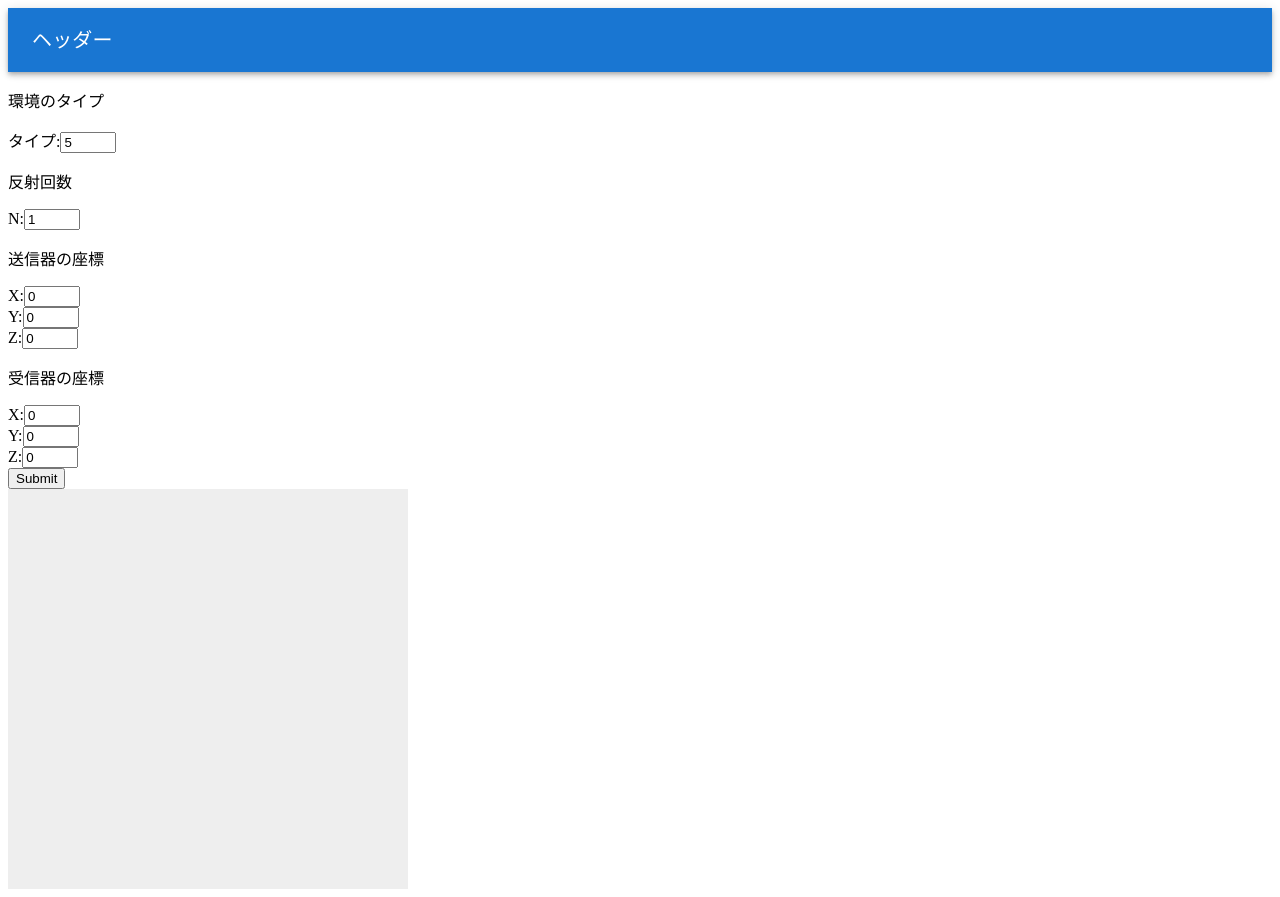
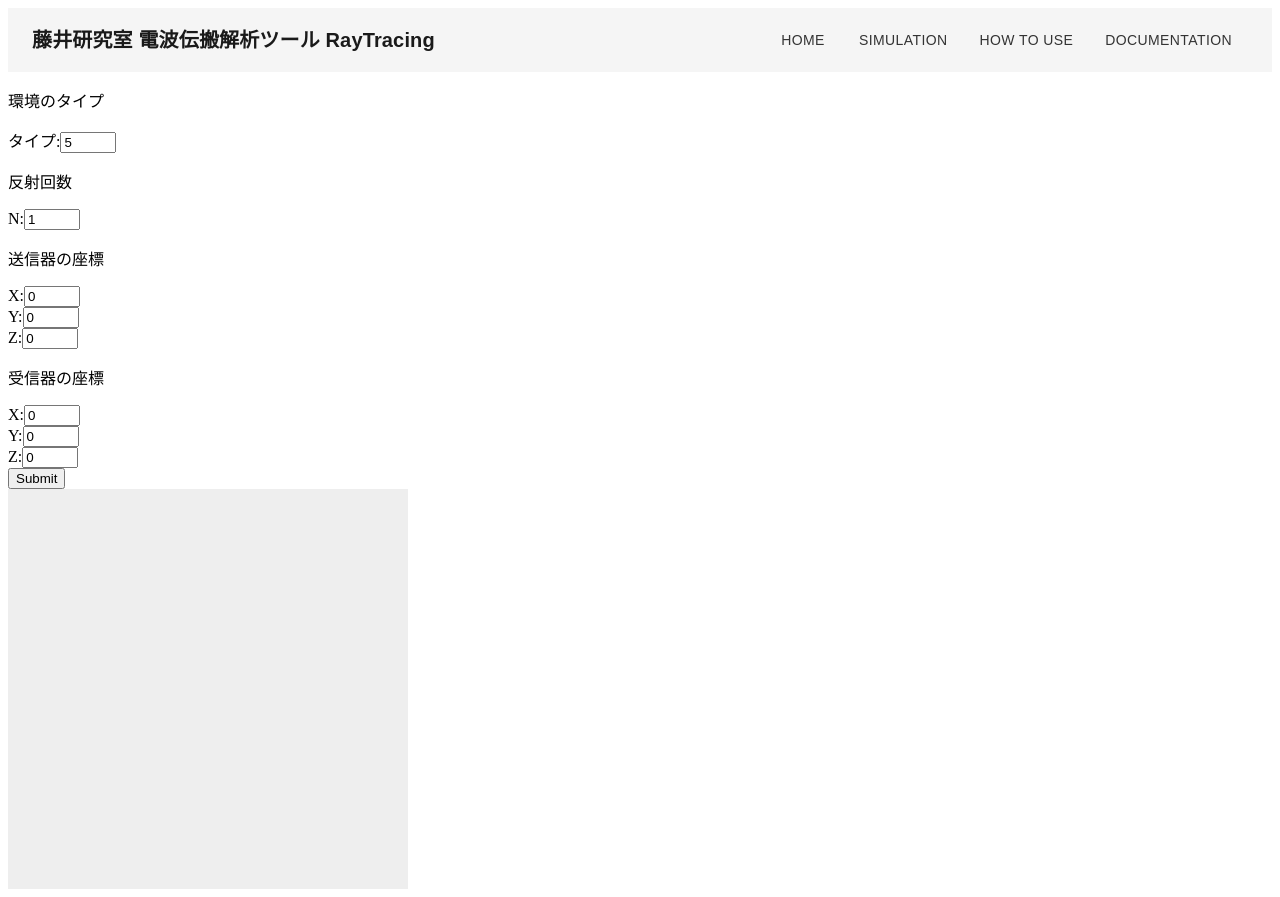
Before and after one commit to haruki33/web_raytracing, a React (Vite) app: page / in a window 1280 px wide. Built offline with nearby package versions, Linux system fonts and the light colour scheme.

Commit message:
💄 headerの変更

```diff
--- a/src/Header.tsx
+++ b/src/Header.tsx
@@ -2,15 +2,27 @@ import React from 'react';
 import AppBar from '@mui/material/AppBar';
 import Toolbar from '@mui/material/Toolbar';
 import Typography from '@mui/material/Typography';
+import { Button, Box } from '@mui/material';
 
-const Header: React.FC = () => (
-  <AppBar position="static">
-    <Toolbar>
-      <Typography variant="h6" component="div">
-        ヘッダー
-      </Typography>
-    </Toolbar>
-  </AppBar>
-);
+const navItems = ['Home', 'Simulation', 'How to Use', 'Documentation'];
+
+function Header() {
+  return (
+    <AppBar position="sticky" color="default" elevation={0}>
+      <Toolbar sx={{ justifyContent: 'space-between', px: 4 }}>
+        <Typography variant="h6" component="div" sx={{ fontFamily: 'Noto Sans JP, sans-serif', fontWeight: 'bold', color: '#1a1a1a' }}>
+          藤井研究室  電波伝搬解析ツール  RayTracing
+        </Typography>
+        <Box>
+          {navItems.map((item) => (
+            <Button key={item} sx={{ fontFamily: 'Noto Sans JP, sans-serif', color: '#333', fontSize: '0.875rem', textTransform: 'uppercase', mx: 1, fontWeight: 500, '&:hover': { color: '#0066cc' } }}>
+              {item}
+            </Button>
+          ))}
+        </Box>
+      </Toolbar>
+    </AppBar>
+  );
+}
 
 export default Header;
```
